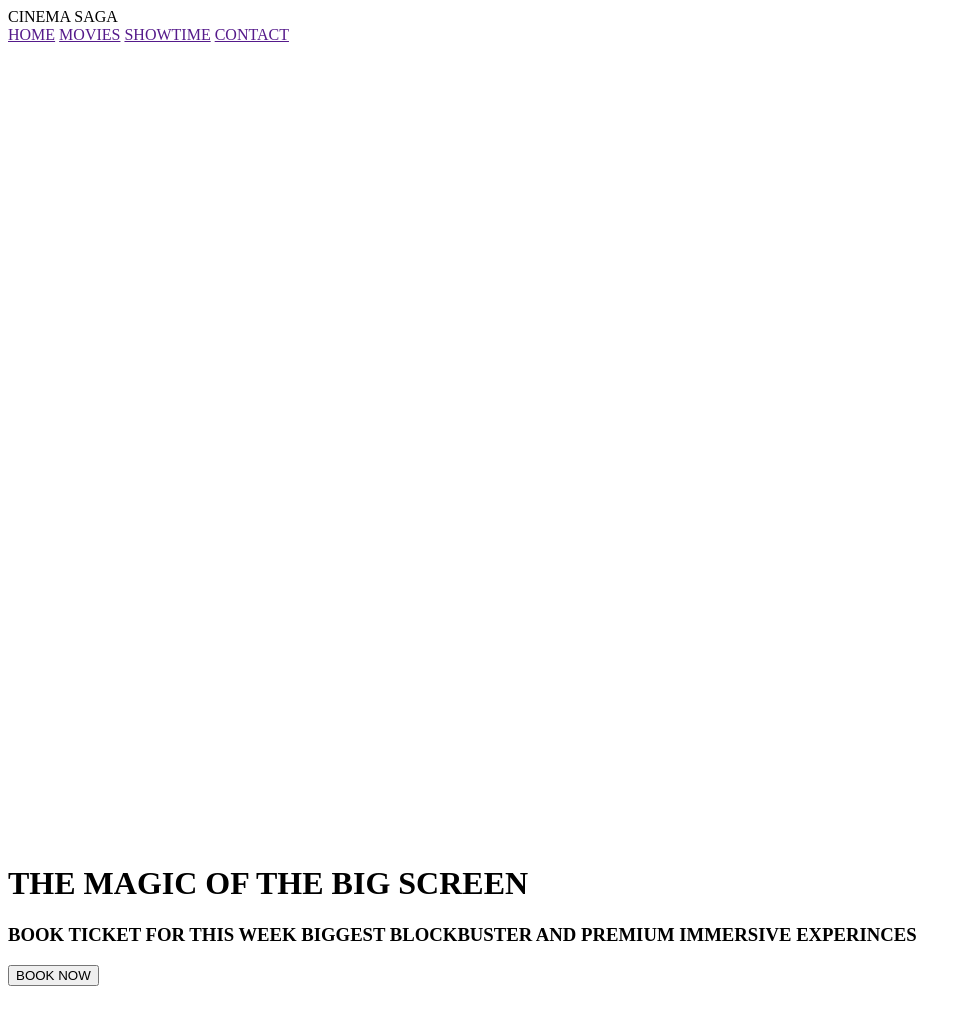
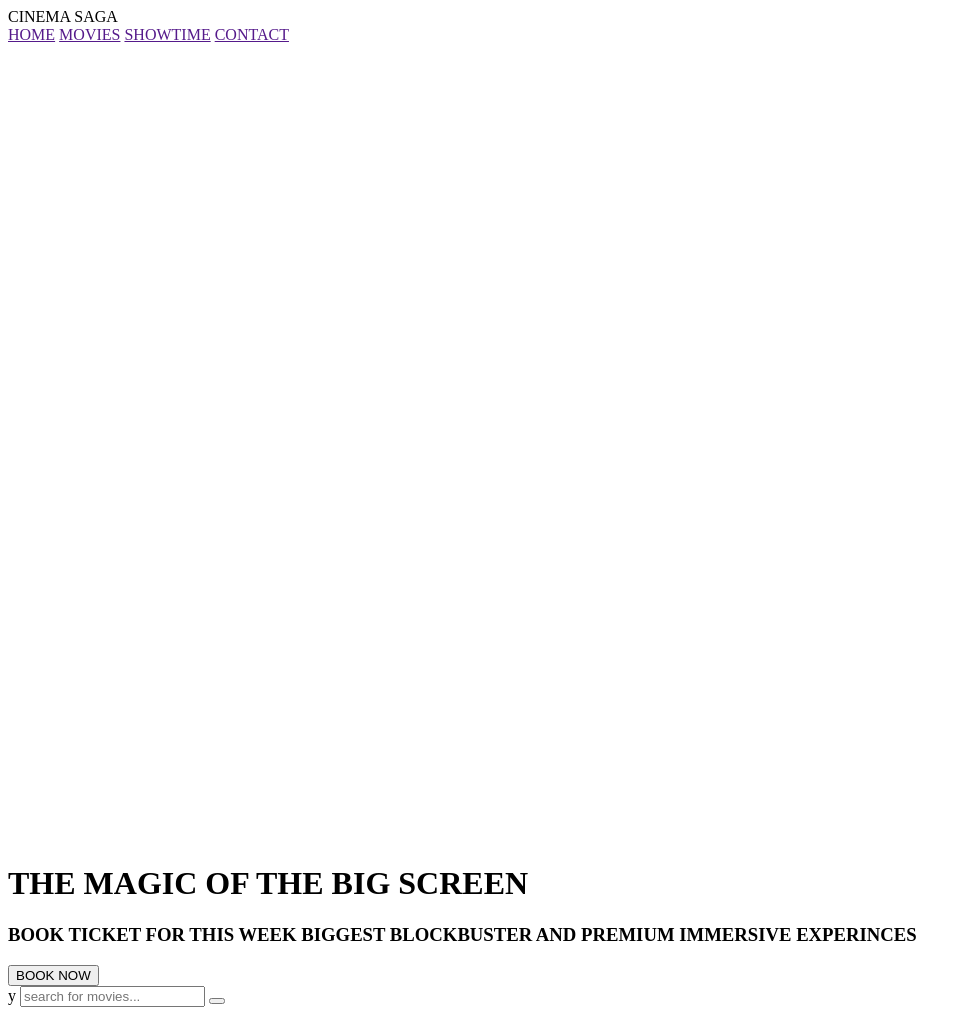
Before and after one commit to waheedmusteqeem01-ctrl/cinema, a plain HTML site: page index.html in a window 1280 px wide. Shown: the whole page, without its empty margins (0-971 px from the left). Before the commit the page ends 994 px from the top, so only its background shows below. Drawn offline with Linux system fonts and the light colour scheme.

Commit message:
added search section

```diff
--- a/index.html
+++ b/index.html
@@ -43,7 +43,15 @@
     </div>
     <button class="cta-btn">BOOK NOW</button>
   </div>
-
+  <!-- search section -->
+  <div class="search-section">
+    <div class="search-container">
+      <div class="search-bar">y
+        <input type="search" class="search-input" name="search-input" placeholder="search for movies...">
+        <button class="search-btn" id="moviesearchbtn"></button>
+      </div>
+    </div>
+  </div>
   <script src="script.js"></script>
 </body>
 
```
